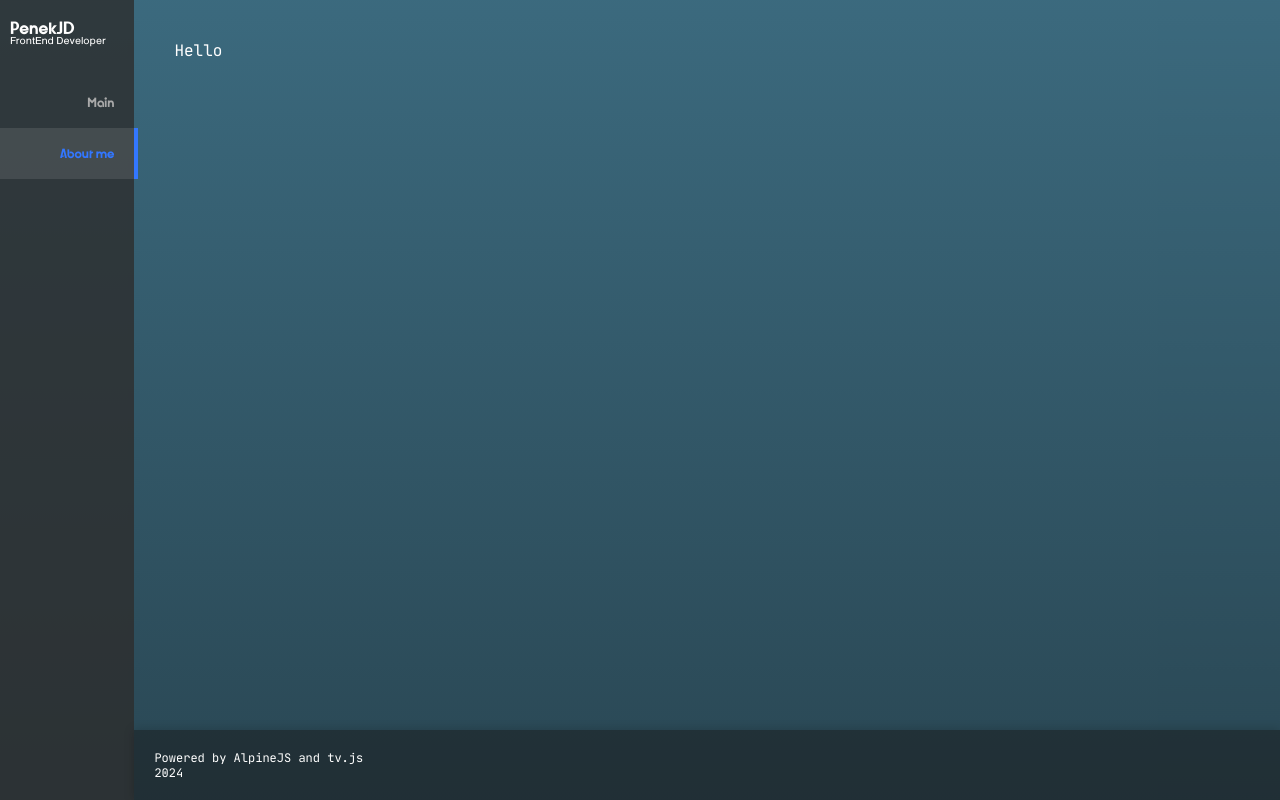
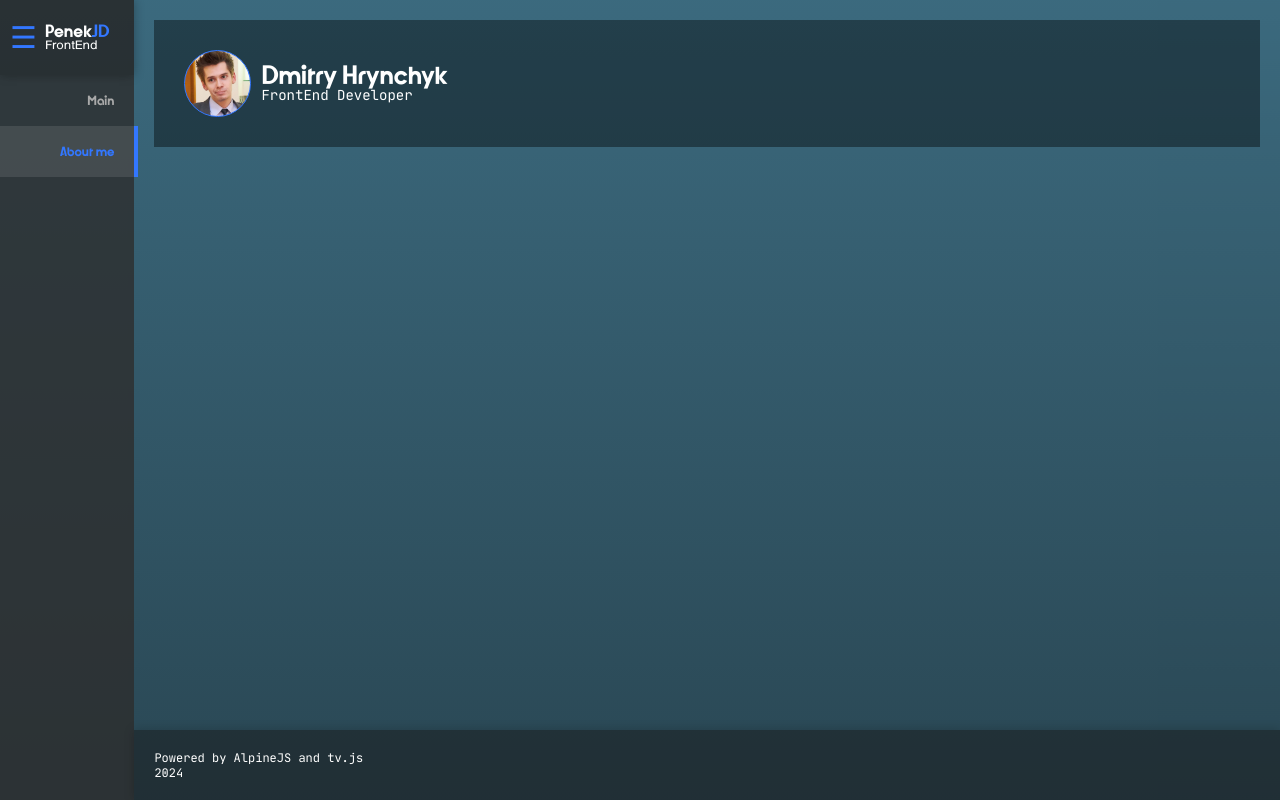
Before and after one commit to PenekJD/penekjd.github.io, a plain HTML site: page pages/about.html in a window 1280 px wide. Drawn offline with Linux system fonts and the light colour scheme.

Commit message:
Added style components for pages

```diff
--- a/src/components/Header.js
+++ b/src/components/Header.js
@@ -29,9 +29,12 @@ $tv.setComponent(
 
             this.innerHTML = /*html*/`
                 <nav x-data="${component}">
-                    <div class="flx col" style="padding:20px 10px 30px;">
-                        <span class="title med">PenekJD</span>
-                        <span class="text atom">FrontEnd Developer</span>
+                    <div class="head-title flx row">
+                        <span class="smile">&#x2630;</span>
+                        <div class="flx col xcenter">
+                            <span class="title med">Penek<span class="accent">JD</span></span>
+                            <span class="text tiny">FrontEnd</span>
+                        </div>
                     </div>
                     <ul class="app-menu flx col">
                         <template x-for="(item, idx) in menuArr">
--- a/src/components/about/AboutContent.js
+++ b/src/components/about/AboutContent.js
@@ -4,8 +4,13 @@ $tv.setComponent(
             super();
 
             this.innerHTML = /*html*/`
-                <div class="main-box code c-fff">
-                    Hello
+                <div class="main-box code c-fff flx row ycenter">
+                    <div class="photo ptop" title="Dmitry Hrynchyk"
+                        style="background-image:url('/src/img/ME.jpg');"></div>
+                    <div class="flx col">
+                        <span class="title big">Dmitry Hrynchyk</span>
+                        <span class="small">FrontEnd Developer</span>
+                    </div>
                 </div>
             `;
         }
--- a/src/components/homepage/Hello.js
+++ b/src/components/homepage/Hello.js
@@ -4,8 +4,8 @@ $tv.setComponent(
             super();
 
             this.innerHTML = /*html*/`
-                <div class="main-box code c-fff">
-                    Main page Hello
+                <div class="main-box code c-fff flx row ycenter">
+                    <span class="title big">Why should we work together?</span>
                 </div>
             `;
         }
--- a/src/styles/styles.css
+++ b/src/styles/styles.css
@@ -93,17 +93,61 @@ li {
 /* ******** End FLEX PRESET ******** */
 
 
-/* ******** Start MARGINS and PADDINGS ******** */
+/* ******** Start Components, MARGINS and PADDINGS ******** */
 .main-box {
     padding:20px;
     margin: 20px;
+    background-color: rgba(0,0,0,0.4);
 }
 .tiny-box {
     padding: 10px;
 }
-/* ******** End MARGINS and PADDINGS ******** */
+.photo {
+    width: 65px; height:65px;
+    border-radius: 100%;
+    background-position: center center;
+    background-size: cover;
+    border: 1px solid #37f;
+    transition: 0.5s;
+    cursor: pointer;
+    overflow: hidden;
+    margin: 10px;
+}
+.photo:hover {
+    transform: scale(1.5);
+    border-radius: 4px;
+    height:80px;
+    z-index:20;
+}
+.photo:hover::after{
+    content: ''attr(title)'';
+    display: block;
+    font-size: 8px;
+    position: absolute;
+    bottom: 0px;
+    background-color:rgba(0,0,0,0.5);
+    backdrop-filter: blur(5px);
+    padding:2px;
+}
+.photo.ptop {
+    background-position: center -10px;
+}
+/* ******** End Components, MARGINS and PADDINGS ******** */
 
 
+.accent {
+    color:#37f;
+}
+.head-title {
+    padding: 20px 10px 20px;
+    background-color: rgba(0,0,0,0.15);
+    box-shadow: 0 0 10px rgba(0,0,0,0.3);
+}
+.head-title .smile {
+    margin-right: 8px;
+    font-size: 30px;
+    color:#37f;
+}
 .app-menu .menu-tab {
     display:block;
     font-family: "Title";
```
Also changed, not shown: src/img/ME.jpg (added).
